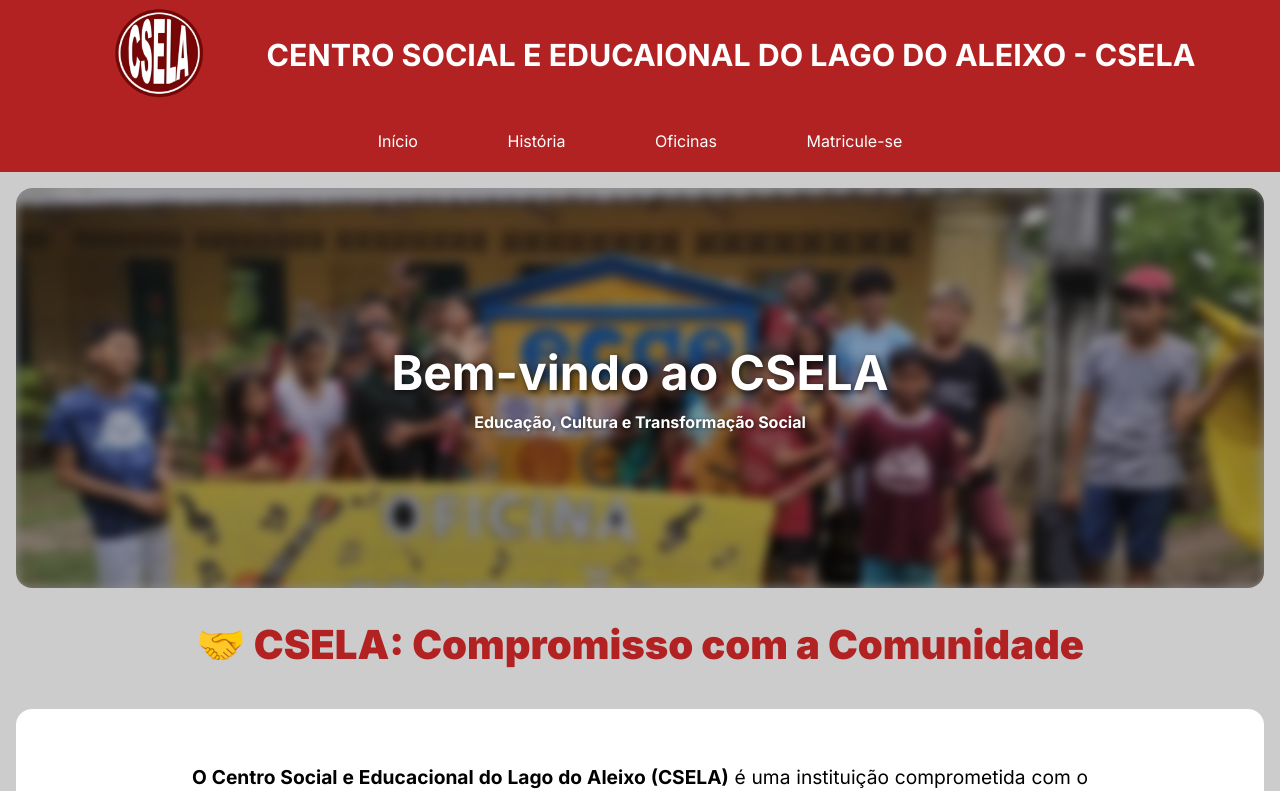
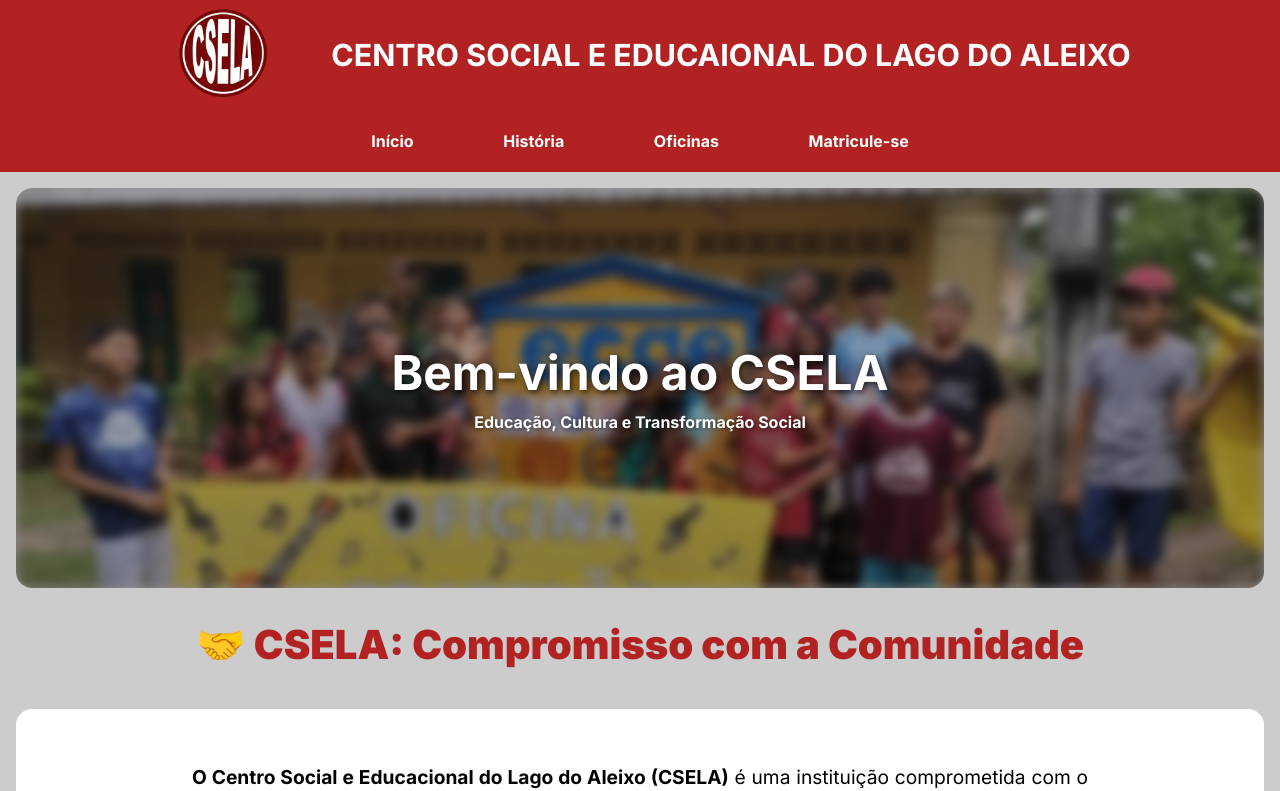
Before and after one commit to Edulira17/csela-project, a React (Vite) app in the folder frontend/: page / in a window 1280 px wide. Shown: the top 791 px of the page. Built offline with nearby package versions, Linux system fonts and the light colour scheme.

Commit message:
feat: finaliza responsividade do header para telas menores

```diff
--- a/frontend/src/shared/components/Header/Header.tsx
+++ b/frontend/src/shared/components/Header/Header.tsx
@@ -53,7 +53,7 @@ const Header = () => {
     <HeaderContainer>
       <HeaderTitle>
         <HeaderLogo src={LogoCsela} alt="Logo do CSELA" />
-        <h1>CENTRO SOCIAL E EDUCAIONAL DO LAGO DO ALEIXO - CSELA</h1>
+        <h1>CENTRO SOCIAL E EDUCAIONAL DO LAGO DO ALEIXO</h1>
         {isMobile && (
           <MobileMenuIcon onClick={() => setIsDropdownOpen(!isDropdownOpen)}>
             <FaBars className="menu-dropdown-icon" />
--- a/frontend/src/shared/components/Header/styles.ts
+++ b/frontend/src/shared/components/Header/styles.ts
@@ -58,6 +58,7 @@ export const HeaderNav = styled.nav`
 export const HeaderLink = styled(Link)`
   background-color: #B22222;
   color: #fff;
+  font-weight: bold;
   border-radius: 10px;
 
   padding: .3rem 2.3rem;
@@ -66,7 +67,6 @@ export const HeaderLink = styled(Link)`
 
   &:hover {
     background-color: #fff;
-    box-shadow: 0 0 0 1px black;
     color: red;
   }
 `
```
